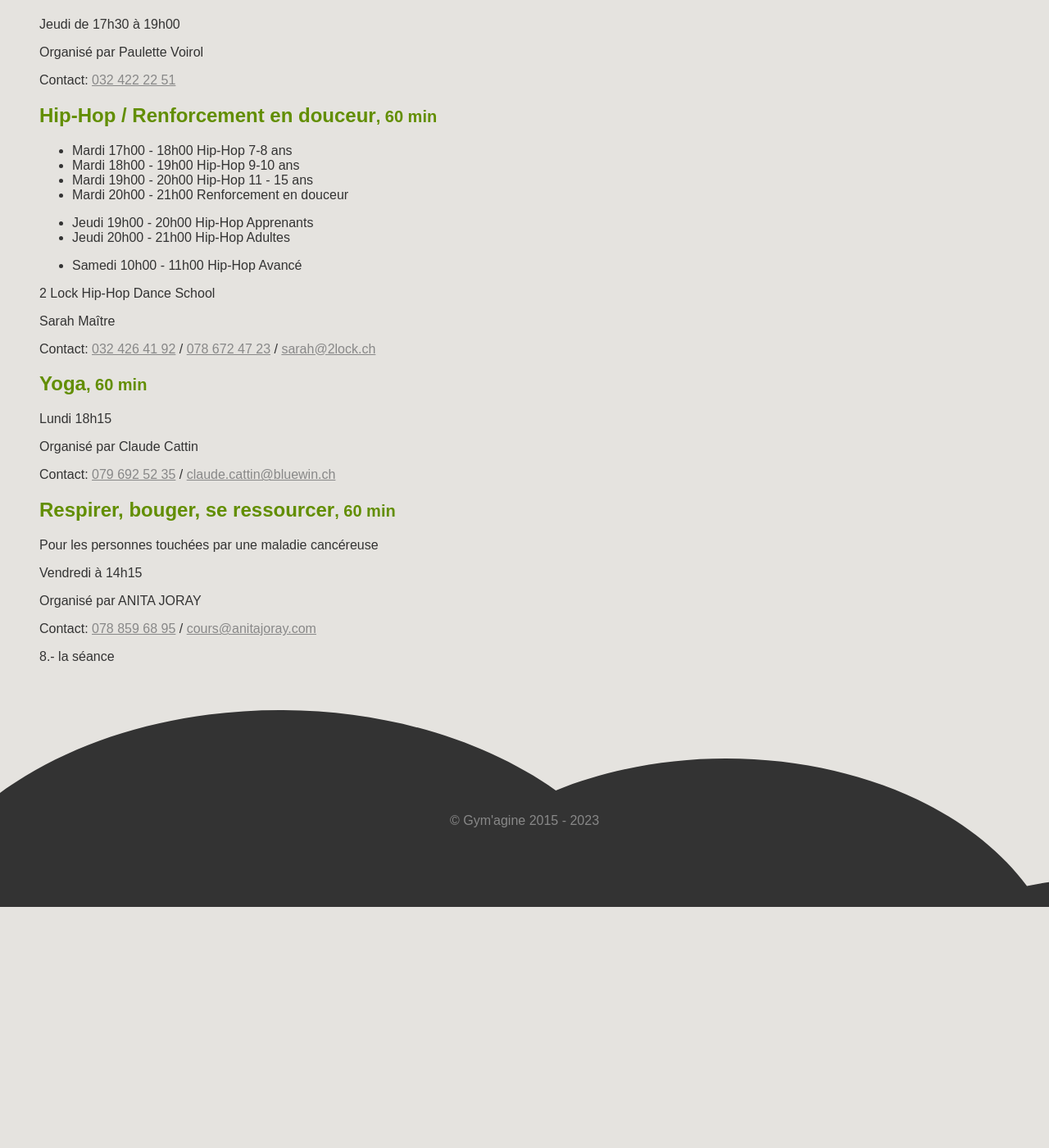
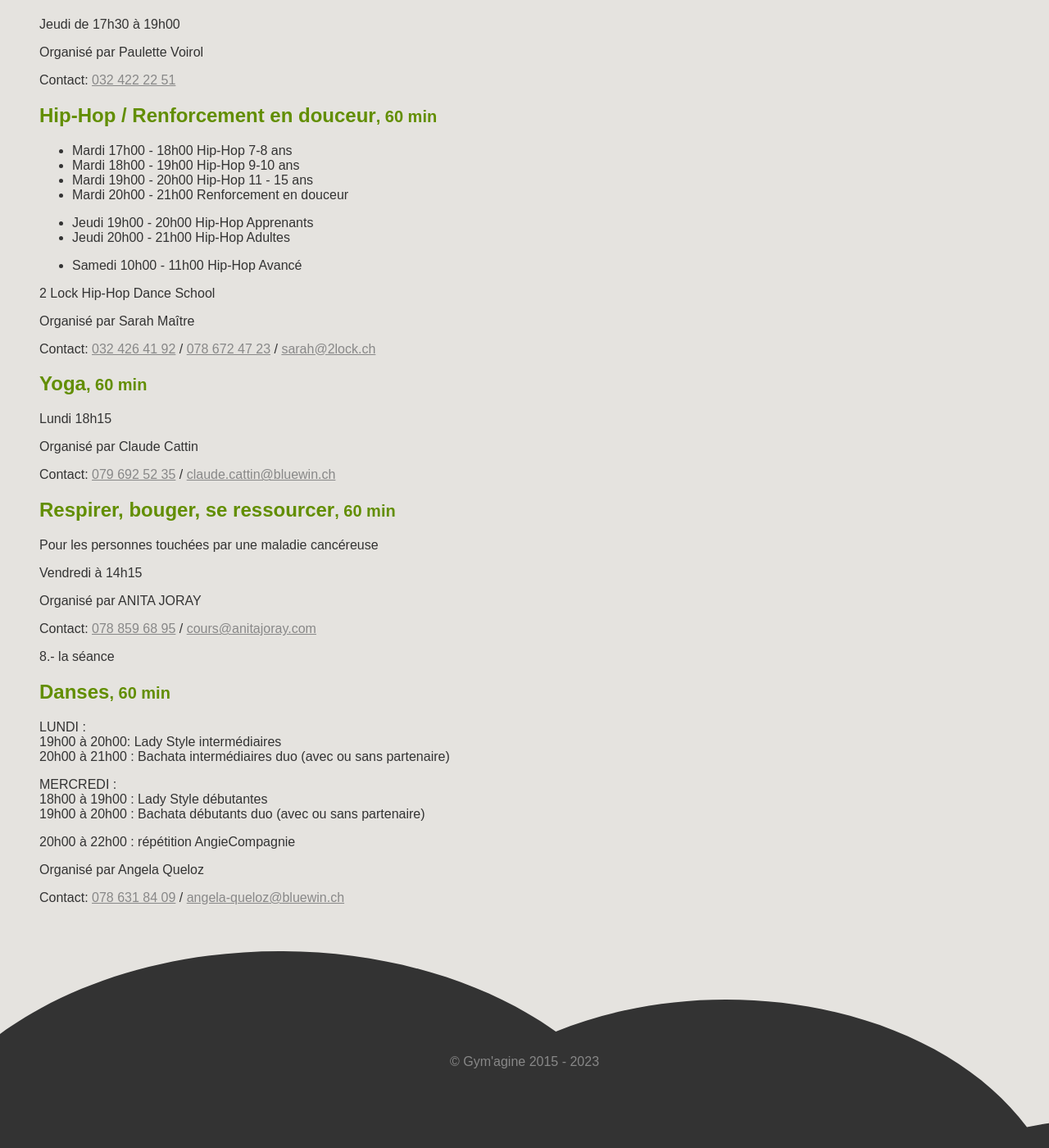
Before and after one commit to kilowhat/gymagine.ch, a Jekyll site: the page built from cours.md, in a window 1280 px wide and 1400 px high, scrolled down 798 px. Shown: the whole window at 82% size. Built offline with Jekyll 4.4.1, drawn with Linux system fonts in a browser that asks for light colours; comment, search, counter and statistics services are not loaded; before the commit the page ends 1904 px from its top, so only the background shows below that.

Commit message:
MAJ cours

```diff
--- a/cours.md
+++ b/cours.md
@@ -56,7 +56,7 @@ Contact: [032 422 22 51](tel:+41324222251)
 
 2 Lock Hip-Hop Dance School
 
-Sarah Maître
+Organisé par Sarah Maître
 
 Contact: [032 426 41 92](tel:+41324264192) / [078 672 47 23](tel:+41786724723) / <sarah@2lock.ch>
 
@@ -79,3 +79,19 @@ Organisé par ANITA JORAY
 Contact: [078 859 68 95](tel:+41788596895) / <cours@anitajoray.com>
 
 8.- la séance
+
+## Danses<small>, 60 min</small>
+
+LUNDI :<br>
+19h00 à 20h00: Lady Style intermédiaires<br>
+20h00 à 21h00 : Bachata intermédiaires duo (avec ou sans partenaire)
+
+MERCREDI :<br>
+18h00 à 19h00 : Lady Style débutantes<br>
+19h00 à 20h00 : Bachata débutants duo (avec ou sans partenaire)
+
+20h00 à 22h00 : répétition AngieCompagnie
+
+Organisé par Angela Queloz
+
+Contact: [078 631 84 09](tel:+41786318409) / <angela-queloz@bluewin.ch>
```
